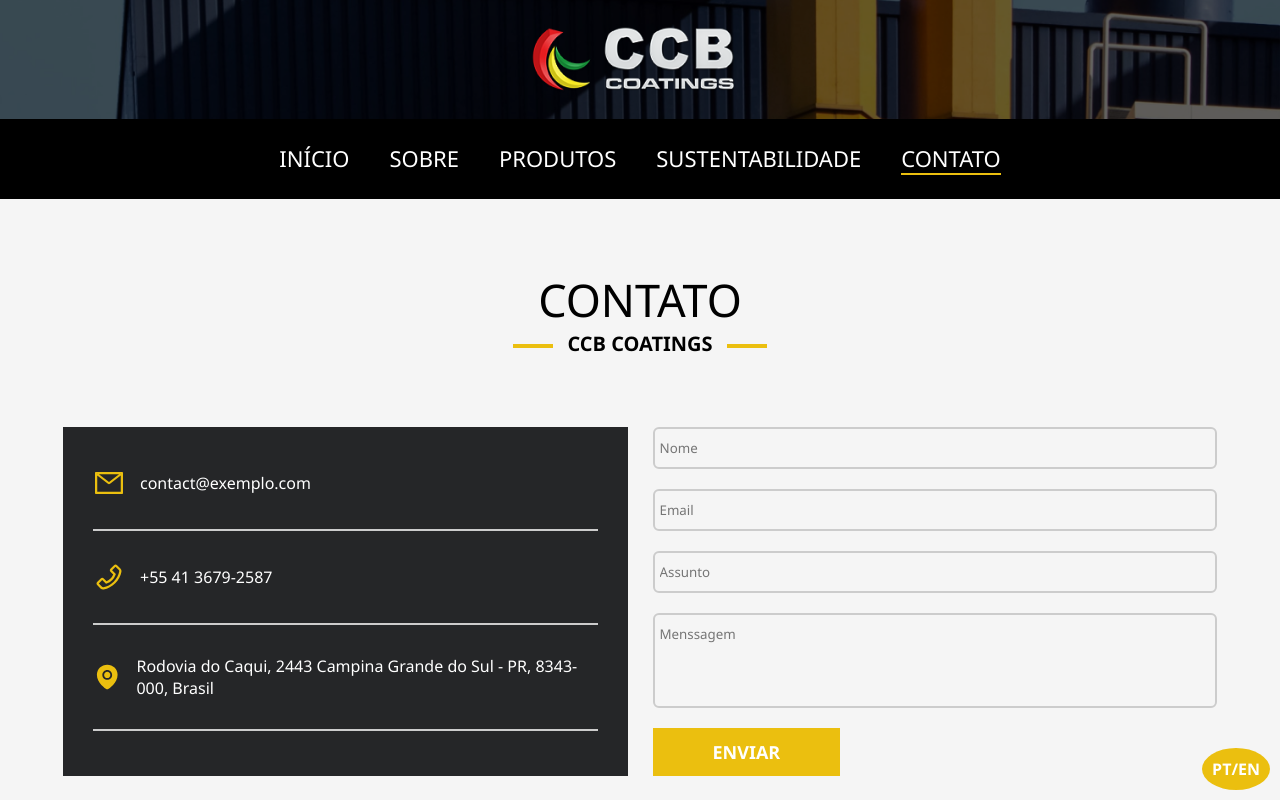
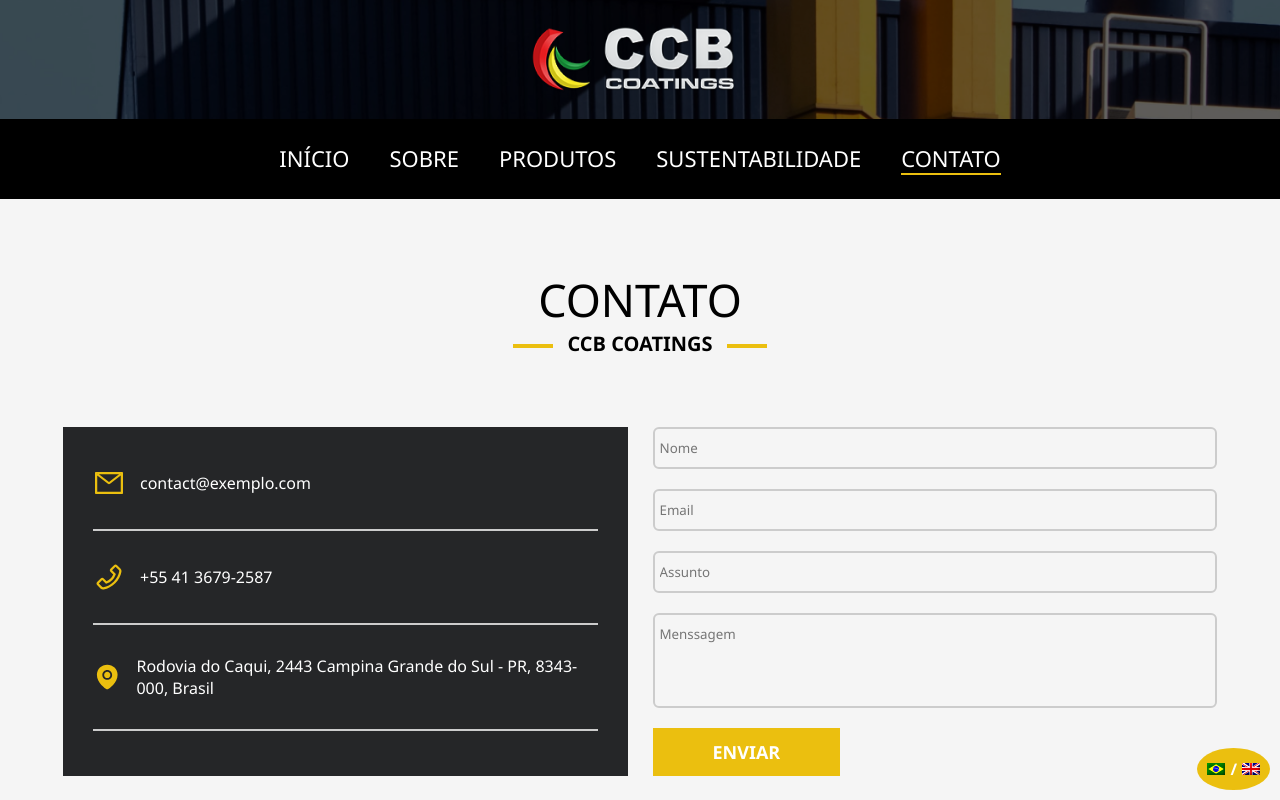
Before and after one commit to FelipeSHenrique/site-ccbcoatings, a React (Create React App) app: page /contato in a window 1280 px wide. Shown: the top 800 px of the page. Built offline with nearby package versions, Linux system fonts and the light colour scheme; what react-alert-template-basic would draw is missing.

Commit message:
Adicionado bandeiras no botão de troca de idioma

```diff
--- a/src/App.js
+++ b/src/App.js
@@ -13,6 +13,9 @@
 import Products from './pages/Products';
 import Sustainability from './pages/Sustainability';
 import Contact from './pages/Contact';
+
+import flagBr from './assets/image/icons/br.png';
+import flagEn from './assets/image/icons/gb.png';
 
 function App() {
   const [language, setLanguage] = useState('pt');
@@ -38,7 +41,11 @@
         </Switch>
 
         <GlobalStyles />
-        <ButtonLanguage onClick={toogleLanguage}>PT/EN</ButtonLanguage>
+        <ButtonLanguage onClick={toogleLanguage}>
+          <img src={flagBr} alt="Portuguese" />
+          /
+          <img src={flagEn} alt="English" />
+        </ButtonLanguage>
       </Container>
     </BrowserRouter>
   );
--- a/src/StyledApp.js
+++ b/src/StyledApp.js
@@ -16,4 +16,13 @@
   color: var(--color-white);
   cursor: pointer;
   outline: none;
+
+  img {
+    &:nth-child(1) {
+      margin-right: 5px;
+    }
+    &:nth-child(2) {
+      margin-left: 5px;
+  }
+}
 `;
```
